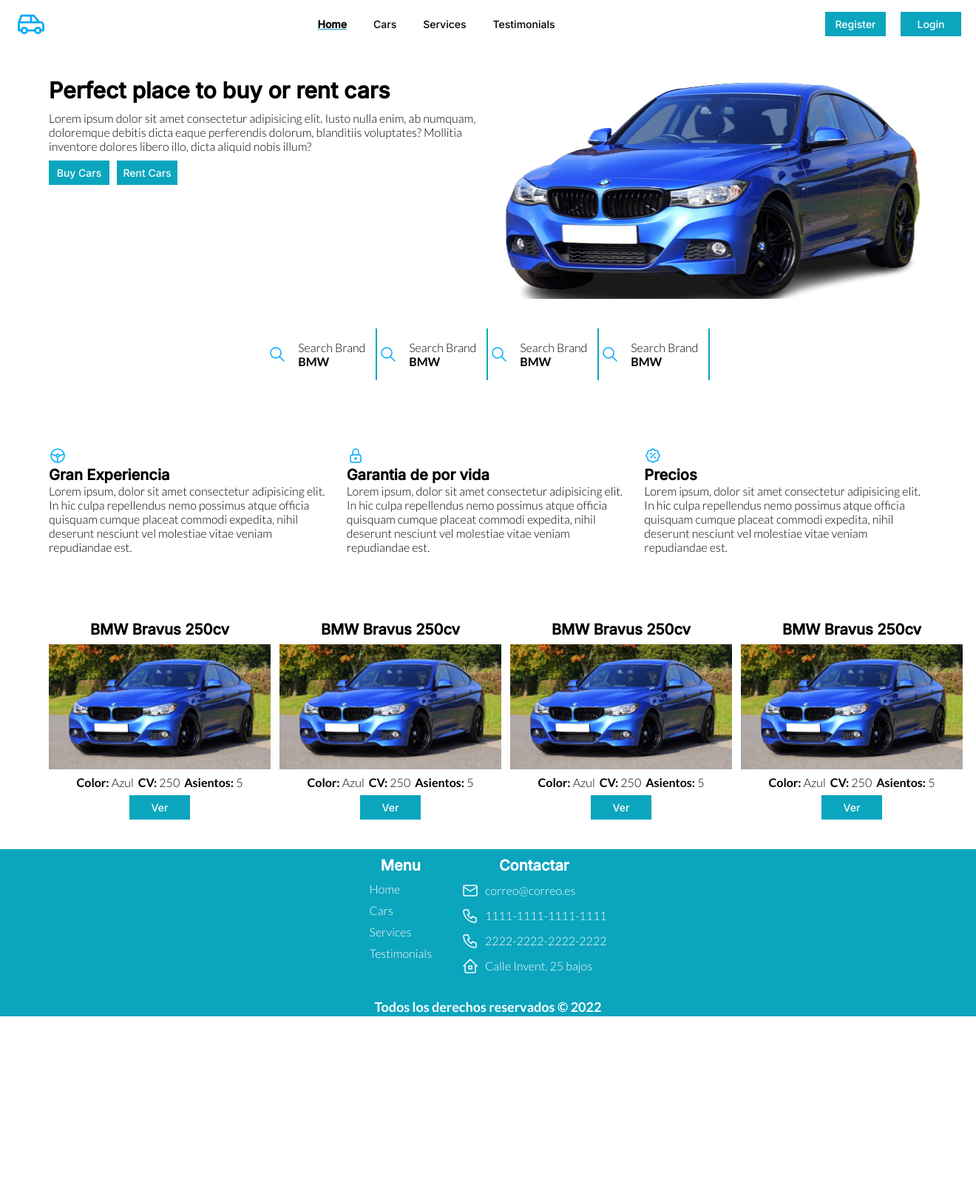
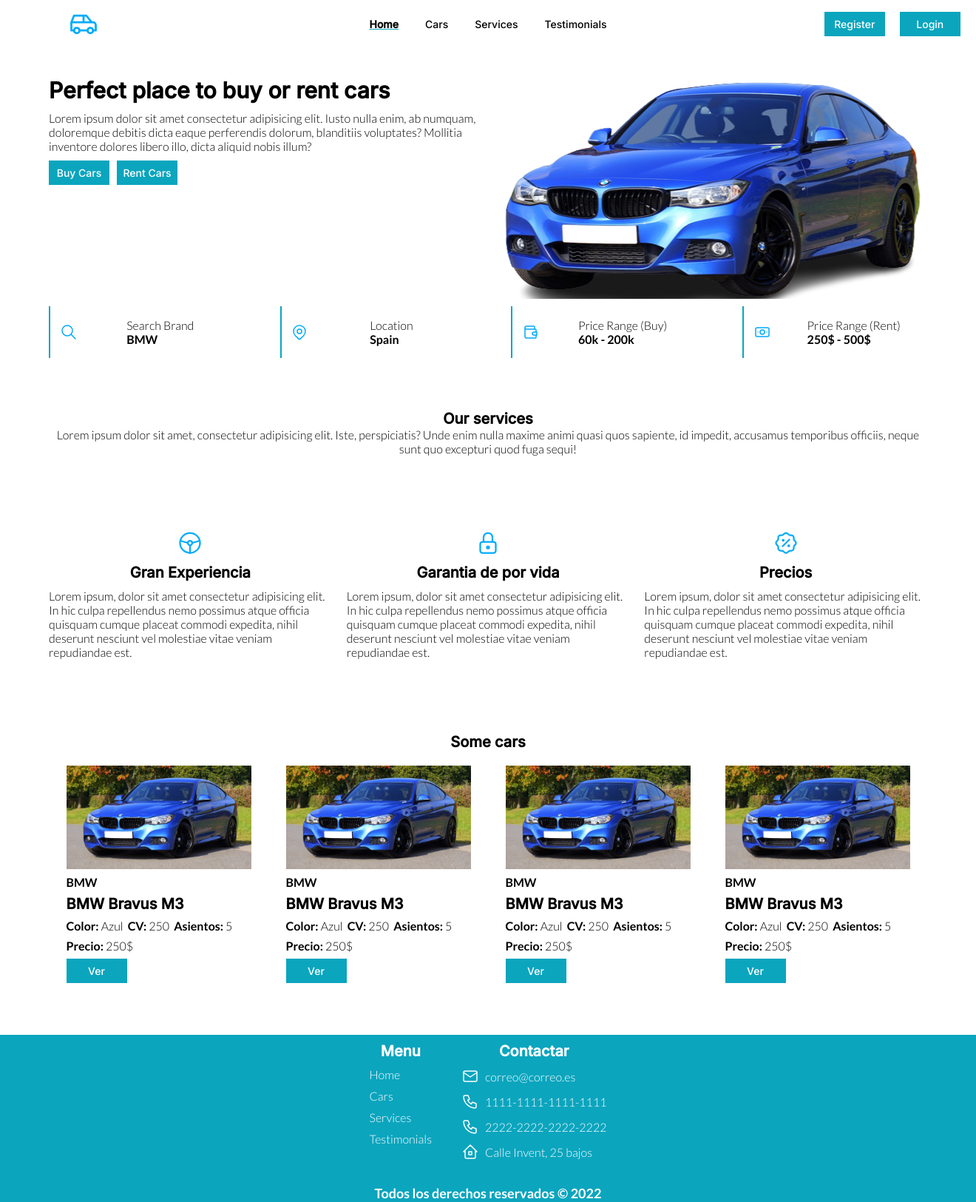
Before and after one commit to IanMercadal/car-rental-php, a PHP site: page /error/ in a window 1320 px wide. Shown: the whole page at 74% size. Before the commit the page ends 1374 px from the top, so only its background shows below. Run offline with PHP 8.4, Linux system fonts and the light colour scheme.

Commit message:
feat: :art: Perfeccionando index
Mejorando estilos y añadiendo comentarios

```diff
--- a/assets/css/estilos.css
+++ b/assets/css/estilos.css
@@ -3,7 +3,7 @@
     --secondary-color: #CFCBC8;
     --white: #fff;
 
-    --separacion: 5rem;
+    --separacion: 3rem;
 
     --primary-font: 'Inter', sans-serif;
     --secondary-font: 'Lato', sans-serif;
@@ -23,11 +23,10 @@ html {
 
 body {
     margin: 0;
-    /* margin-left: 8rem;
-    margin-right: 8rem; */
     display: flex;
     flex-direction: column;
     gap: 4rem;
+    align-items: center;
 }
 h1,h2,h3 {
     margin: 0;
@@ -89,6 +88,7 @@ li {
 .header {
     margin-left: 2rem;
     margin-right: 2rem;
+    width: 98%;
 }
 .navigation {
     display: flex;
@@ -103,6 +103,7 @@ li {
     flex-direction: row;
     align-items: center;
     justify-content: center;
+    width: 200px;
 }
 .pages {
     display: flex;
@@ -128,6 +129,7 @@ li {
     align-items: center;
     justify-content: center;
     gap: 2rem;
+    width: 200px;
 }
 
 /* BANNER */
@@ -151,16 +153,18 @@ li {
 .options-example {
     display: flex;
     flex-direction: row;
-    justify-content: center;
+    flex-wrap: wrap;
+    justify-content: space-between;
+    margin-top: 1rem;
 }
 .option-example {
     display: grid;
     grid-template-columns: 20% 80%;
-    width: 150px;
+    width: 250px;
     height: 50px;
     justify-items: center;
     align-items: center;
-    border-right: 2px solid var(--primary-color);
+    border-left: 2px solid var(--primary-color);
     height: 70px;
 }
 .option-example-icon {
@@ -169,28 +173,39 @@ li {
     align-items: center;
 }
 
+/* Our Serices */
+.our-services {
+    padding: var(--separacion) 0;
+}
+
 /* Iconos */
+.icono {
+    display: flex;
+    flex-direction: column;
+    align-items: center;
+    gap: 1rem;
+}
 .iconos {
     padding: var(--separacion) 0;
-}
-@media(min-width: 768px) {
-    .iconos {
-        display: flex;
-        gap: 2rem;
-    }
 }
 
 
 /* CARS */
+#index-cars {
+    display: flex;
+    flex-direction: column;
+    gap: 2rem;
+    padding: var(--separacion) 0;
+}
 .car-list {
     display: grid;
     grid-template-columns: repeat(4,1fr);
-    gap: 1.2rem;
+    justify-items: center;
 }
 .car-demo {
     display: flex;
     flex-direction: column;
-    align-items: center;
+    align-items: flex-start;
     gap: 0.8rem;
 }
 .caracteristicas {
@@ -198,6 +213,12 @@ li {
     flex-direction: row;
     gap: 0.6rem;
 }
+.car-picture {
+    width: 100%;
+    max-width: 250px;
+}
+
+/* FOOTER */
 .footer {
     background-color: var(--primary-color);
     color: var(--white);
--- a/views/cars/index.php
+++ b/views/cars/index.php
@@ -11,9 +11,6 @@
         </div>
         <div class="banner-img"></div>
     </div>
-</div>
-<!-- OPTIONS -->
-<section class="contenedor">
     <div class="options-example">
         <div class="option-example">
             <div class="option-example-icon">
@@ -31,54 +28,63 @@
         </div>
         <div class="option-example">
             <div class="option-example-icon">
-                <svg xmlns="http://www.w3.org/2000/svg" class="icon icon-tabler icon-tabler-search" width="24" height="24" viewBox="0 0 24 24" stroke-width="1.5" stroke="#00abfb" fill="none" stroke-linecap="round" stroke-linejoin="round">
-                    <path stroke="none" d="M0 0h24v24H0z" fill="none" />
-                    <circle cx="10" cy="10" r="7" />
-                    <line x1="21" y1="21" x2="15" y2="15" />
+            <svg xmlns="http://www.w3.org/2000/svg" class="icon icon-tabler icon-tabler-map-pin" width="24" height="24" viewBox="0 0 24 24" stroke-width="1.5" stroke="#00abfb" fill="none" stroke-linecap="round" stroke-linejoin="round">
+                <path stroke="none" d="M0 0h24v24H0z" fill="none"/>
+                <circle cx="12" cy="11" r="3" />
+                <path d="M17.657 16.657l-4.243 4.243a2 2 0 0 1 -2.827 0l-4.244 -4.243a8 8 0 1 1 11.314 0z" />
             </svg>
             </div>
 
             <div class="option-example-text">
-                <p>Search Brand</p>
-                <p><b>BMW</b></p>
+                <p>Location</p>
+                <p><b>Spain</b></p>
             </div>
         </div>
         <div class="option-example">
             <div class="option-example-icon">
-                <svg xmlns="http://www.w3.org/2000/svg" class="icon icon-tabler icon-tabler-search" width="24" height="24" viewBox="0 0 24 24" stroke-width="1.5" stroke="#00abfb" fill="none" stroke-linecap="round" stroke-linejoin="round">
-                    <path stroke="none" d="M0 0h24v24H0z" fill="none" />
-                    <circle cx="10" cy="10" r="7" />
-                    <line x1="21" y1="21" x2="15" y2="15" />
+            <svg xmlns="http://www.w3.org/2000/svg" class="icon icon-tabler icon-tabler-wallet" width="24" height="24" viewBox="0 0 24 24" stroke-width="1.5" stroke="#00abfb" fill="none" stroke-linecap="round" stroke-linejoin="round">
+                <path stroke="none" d="M0 0h24v24H0z" fill="none"/>
+                <path d="M17 8v-3a1 1 0 0 0 -1 -1h-10a2 2 0 0 0 0 4h12a1 1 0 0 1 1 1v3m0 4v3a1 1 0 0 1 -1 1h-12a2 2 0 0 1 -2 -2v-12" />
+                <path d="M20 12v4h-4a2 2 0 0 1 0 -4h4" />
             </svg>
             </div>
 
             <div class="option-example-text">
-                <p>Search Brand</p>
-                <p><b>BMW</b></p>
+                <p>Price Range (Buy)</p>
+                <p><b>60k - 200k</b></p>
             </div>
         </div>
         <div class="option-example">
             <div class="option-example-icon">
-                <svg xmlns="http://www.w3.org/2000/svg" class="icon icon-tabler icon-tabler-search" width="24" height="24" viewBox="0 0 24 24" stroke-width="1.5" stroke="#00abfb" fill="none" stroke-linecap="round" stroke-linejoin="round">
-                    <path stroke="none" d="M0 0h24v24H0z" fill="none" />
-                    <circle cx="10" cy="10" r="7" />
-                    <line x1="21" y1="21" x2="15" y2="15" />
+            <svg xmlns="http://www.w3.org/2000/svg" class="icon icon-tabler icon-tabler-cash-banknote" width="24" height="24" viewBox="0 0 24 24" stroke-width="1.5" stroke="#00abfb" fill="none" stroke-linecap="round" stroke-linejoin="round">
+                <path stroke="none" d="M0 0h24v24H0z" fill="none"/>
+                <circle cx="12" cy="12" r="3" />
+                <rect x="3" y="6" width="18" height="12" rx="2" />
+                <line x1="18" y1="12" x2="18.01" y2="12" />
+                <line x1="6" y1="12" x2="6.01" y2="12" />
             </svg>
             </div>
 
             <div class="option-example-text">
-                <p>Search Brand</p>
-                <p><b>BMW</b></p>
+                <p>Price Range (Rent)</p>
+                <p><b>250$ - 500$</b></p>
             </div>
         </div>
+    </div>
+</div>
+<!-- OUR SERVICE -->
+<section class="contenedor">
+    <div class="our-services text-center">
+        <h3>Our services</h3>
+        <p>Lorem ipsum dolor sit amet, consectetur adipisicing elit. Iste, perspiciatis? Unde enim nulla maxime animi quasi quos sapiente, id impedit, accusamus temporibus officiis, neque sunt quo excepturi quod fuga sequi!</p>
     </div>
 </section>
 <!-- ICONOS -->
 <section class="contenedor">
     <div class="iconos">
         <div class="icono">
-            <svg xmlns="http://www.w3.org/2000/svg" class="icon icon-tabler icon-tabler-steering-wheel" width="24" height="24" viewBox="0 0 24 24" stroke-width="1.5" stroke="#00abfb" fill="none" stroke-linecap="round" stroke-linejoin="round">
-                <path stroke="none" d="M0 0h24v24H0z" fill="none" />
+        <svg xmlns="http://www.w3.org/2000/svg" class="icon icon-tabler icon-tabler-steering-wheel" width="36" height="36" viewBox="0 0 24 24" stroke-width="1.5" stroke="#00abfb" fill="none" stroke-linecap="round" stroke-linejoin="round">
+            <path stroke="none" d="M0 0h24v24H0z" fill="none"/>
             <circle cx="12" cy="12" r="9" />
             <circle cx="12" cy="12" r="2" />
             <line x1="12" y1="14" x2="12" y2="21" />
@@ -89,8 +95,8 @@
             <p>Lorem ipsum, dolor sit amet consectetur adipisicing elit. In hic culpa repellendus nemo possimus atque officia quisquam cumque placeat commodi expedita, nihil deserunt nesciunt vel molestiae vitae veniam repudiandae est.</p>
         </div>
         <div class="icono">
-            <svg xmlns="http://www.w3.org/2000/svg" class="icon icon-tabler icon-tabler-lock" width="24" height="24" viewBox="0 0 24 24" stroke-width="1.5" stroke="#00abfb" fill="none" stroke-linecap="round" stroke-linejoin="round">
-                <path stroke="none" d="M0 0h24v24H0z" fill="none" />
+        <svg xmlns="http://www.w3.org/2000/svg" class="icon icon-tabler icon-tabler-lock" width="36" height="36" viewBox="0 0 24 24" stroke-width="1.5" stroke="#00abfb" fill="none" stroke-linecap="round" stroke-linejoin="round">
+            <path stroke="none" d="M0 0h24v24H0z" fill="none"/>
             <rect x="5" y="11" width="14" height="10" rx="2" />
             <circle cx="12" cy="16" r="1" />
             <path d="M8 11v-4a4 4 0 0 1 8 0v4" />
@@ -99,8 +105,8 @@
             <p>Lorem ipsum, dolor sit amet consectetur adipisicing elit. In hic culpa repellendus nemo possimus atque officia quisquam cumque placeat commodi expedita, nihil deserunt nesciunt vel molestiae vitae veniam repudiandae est.</p>
         </div>
         <div class="icono">
-            <svg xmlns="http://www.w3.org/2000/svg" class="icon icon-tabler icon-tabler-discount-2" width="24" height="24" viewBox="0 0 24 24" stroke-width="1.5" stroke="#00abfb" fill="none" stroke-linecap="round" stroke-linejoin="round">
-                <path stroke="none" d="M0 0h24v24H0z" fill="none" />
+            <svg xmlns="http://www.w3.org/2000/svg" class="icon icon-tabler icon-tabler-discount-2" width="36" height="36" viewBox="0 0 24 24" stroke-width="1.5" stroke="#00abfb" fill="none" stroke-linecap="round" stroke-linejoin="round">
+                <path stroke="none" d="M0 0h24v24H0z" fill="none"/>
                 <line x1="9" y1="15" x2="15" y2="9" />
                 <circle cx="9.5" cy="9.5" r=".5" fill="currentColor" />
                 <circle cx="14.5" cy="14.5" r=".5" fill="currentColor" />
@@ -113,46 +119,58 @@
 </section>
 <!-- CAR LIST -->
 <section class="contenedor">
+    <div id="index-cars" >
+    <h3 class="text-center">Some cars</h3>
     <div class="car-list">
         <div class="car-demo">
-            <h3>BMW Bravus 250cv</h3>
-            <img width="300px" src="<?php echo base_url?>assets/img/bmw.jpg">
+            <img class="car-picture" src="<?php echo base_url?>assets/img/bmw.jpg">
+                <p><b>BMW</b></p>
+                <h3>BMW Bravus M3</h3>
                 <div class="caracteristicas">
                     <p><b>Color:</b> Azul</p>
                     <p><b>CV:</b> 250</p>
                     <p><b>Asientos:</b> 5</p>
                 </div>
+                <p><b>Precio:</b> 250$</p>
             <a href="#" class="btn btn-primary">Ver</a>
         </div>
         <div class="car-demo">
-            <h3>BMW Bravus 250cv</h3>
-            <img width="300px" src="<?php echo base_url?>assets/img/bmw.jpg">
+            <img class="car-picture" src="<?php echo base_url?>assets/img/bmw.jpg">
+                <p><b>BMW</b></p>
+                <h3>BMW Bravus M3</h3>
                 <div class="caracteristicas">
                     <p><b>Color:</b> Azul</p>
                     <p><b>CV:</b> 250</p>
                     <p><b>Asientos:</b> 5</p>
                 </div>
+                <p><b>Precio:</b> 250$</p>
             <a href="#" class="btn btn-primary">Ver</a>
         </div>
         <div class="car-demo">
-            <h3>BMW Bravus 250cv</h3>
-            <img width="300px" src="<?php echo base_url?>assets/img/bmw.jpg">
+            <img class="car-picture" src="<?php echo base_url?>assets/img/bmw.jpg">
+                <p><b>BMW</b></p>
+                <h3>BMW Bravus M3</h3>
                 <div class="caracteristicas">
                     <p><b>Color:</b> Azul</p>
                     <p><b>CV:</b> 250</p>
                     <p><b>Asientos:</b> 5</p>
                 </div>
+                <p><b>Precio:</b> 250$</p>
             <a href="#" class="btn btn-primary">Ver</a>
         </div>
         <div class="car-demo">
-            <h3>BMW Bravus 250cv</h3>
-            <img width="300px" src="<?php echo base_url?>assets/img/bmw.jpg">
+            <img class="car-picture" src="<?php echo base_url?>assets/img/bmw.jpg">
+                <p><b>BMW</b></p>
+                <h3>BMW Bravus M3</h3>
                 <div class="caracteristicas">
                     <p><b>Color:</b> Azul</p>
                     <p><b>CV:</b> 250</p>
                     <p><b>Asientos:</b> 5</p>
                 </div>
+                <p><b>Precio:</b> 250$</p>
             <a href="#" class="btn btn-primary">Ver</a>
         </div>
     </div>
+    </div>
+
 </section>
--- a/views/layout/header.php
+++ b/views/layout/header.php
@@ -3,10 +3,9 @@
     <head>
         <meta charset="utf-8">
         <meta http-equiv="X-UA-Compatible" content="IE=edge">
-        <title></title>
         <meta name="description" content="">
         <meta name="viewport" content="width=device-width, initial-scale=1">
-        <title>Hola</title>
+        <title>Cars</title>
         <link rel="preconnect" href="https://fonts.googleapis.com">
         <link rel="preconnect" href="https://fonts.gstatic.com" crossorigin>
         <link href="https://fonts.googleapis.com/css2?family=Inter:wght@200;300;500&display=swap" rel="stylesheet">
```
Also changed, not shown: other parts of assets/css/estilos.css (+48 -0 lines). Lines whose indentation alone changed are shown as unchanged.
